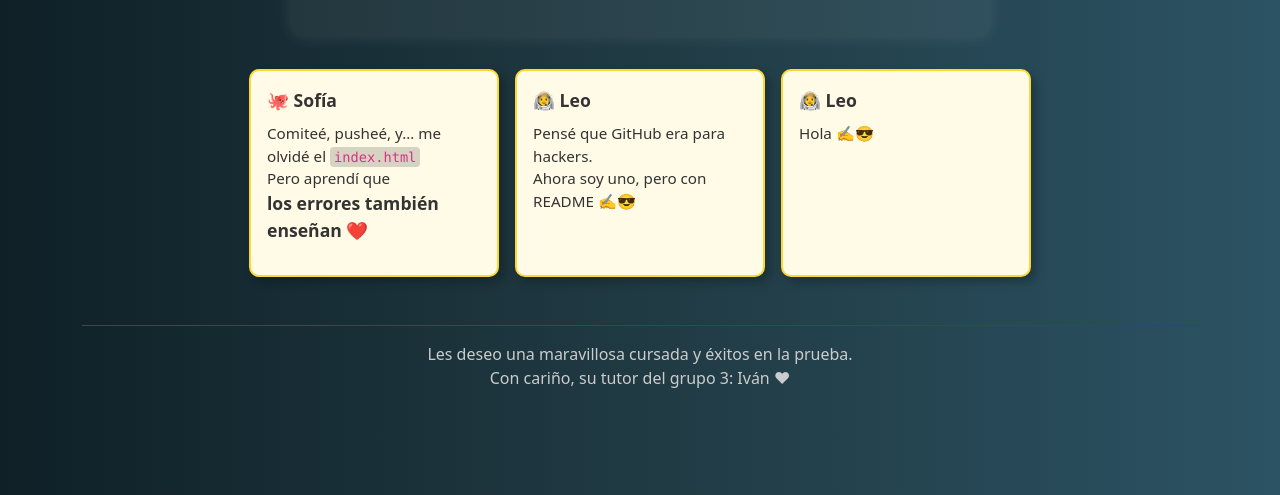
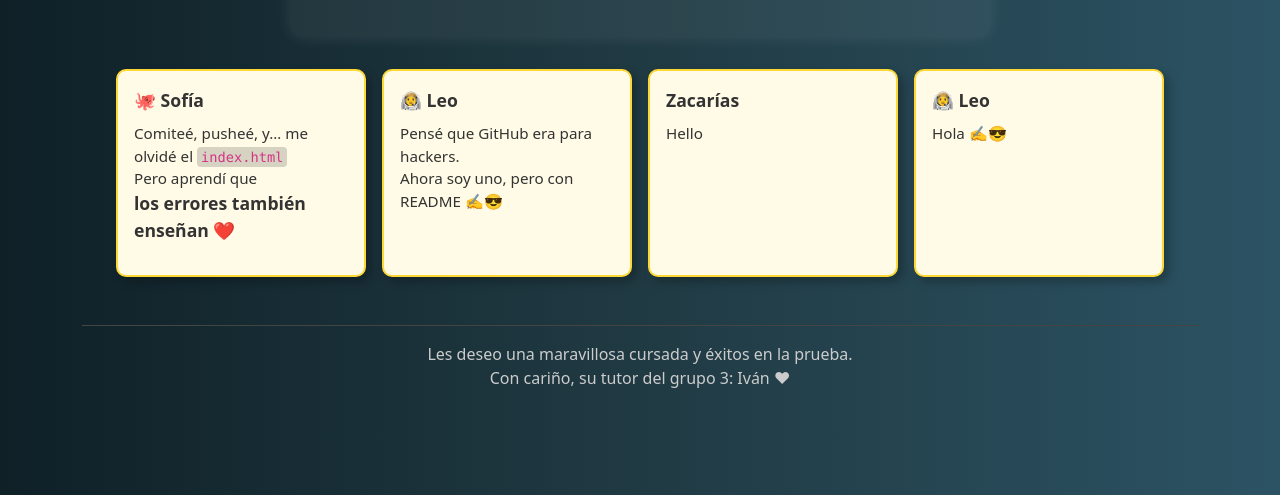
Before and after one commit to ivaniraldi/Trabajo-Colaborativo-G99, a plain HTML site: page index.html in a window 1280 px wide. Shown: the part 305-800 px from the top of the page. Drawn offline with nearby package versions, Linux system fonts and the light colour scheme.

Commit message:
agregué mi modificación

```diff
--- a/index.html
+++ b/index.html
@@ -72,11 +72,20 @@
           </p>
         </div>
 
+        <div class="post-it">
+          <strong>Zacarías</strong>
+          <p>
+            Hello
+          </p>
+        </div>
+
                 <div class="post-it">
           <strong>🧑‍🚀 Leo</strong>
           <p>
             Hola ✍️😎
           </p>
+
+
         </div>
 
 
```
